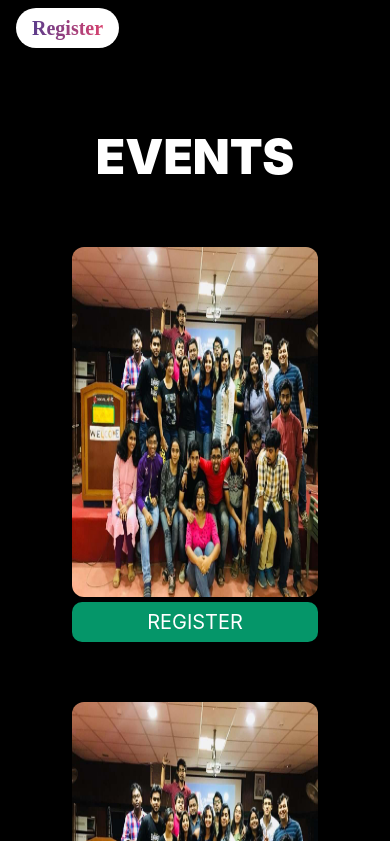
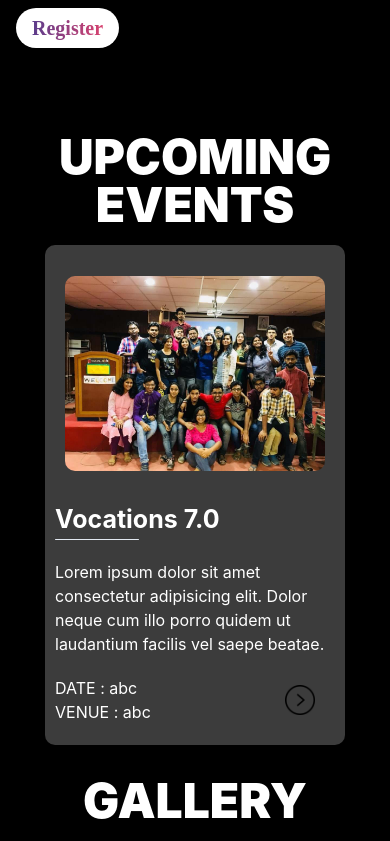
Before and after one commit to Anwesha712/test_vocation8.0, a React (Create React App) app: page / in a window 390 px wide. Shown: the part 823-1664 px from the top of the page. Built offline with nearby package versions, Linux system fonts and the light colour scheme; a web font is replaced by a local one.

Commit message:
upcoming event section updated

```diff
--- a/src/Home.js
+++ b/src/Home.js
@@ -15,14 +15,11 @@ const Home = () => {
         <Navbar className="hidden lg:relative" />
         <Hero/>
         <div className="p-4 bg-black h-5/5 w-4/4 shadow-2xl items-center justify-center ">
-          <Event/>
+        <Up_event />
         </div>
         <GalleryTW />
         <div className="p-4 bg-black h-5/5 w-4/4 shadow-2xl items-center justify-center ">
           <Member />
-        </div>
-        <div className="p-4 bg-black h-5/5 w-4/4 shadow-2xl items-center justify-center ">
-          <Up_event />
         </div>
         <Footer />
       </div>
--- a/src/Up_event.js
+++ b/src/Up_event.js
@@ -13,27 +13,11 @@ const Up_event = () => {
         body: "Lorem ipsum dolor sit amet consectetur adipisicing elit. Dolor neque cum illo porro quidem ut laudantium facilis vel saepe beatae.",
         date: "abc",
         venue: "abc",
-    },
-    {
-        id: 2,
-        imgSrc: Img1,
-        head: "Vocations 7.0",
-        body: "Lorem ipsum dolor sit amet consectetur adipisicing elit. Dolor neque cum illo porro quidem ut laudantium facilis vel saepe beatae.",
-        date: "abc",
-        venue: "abc",
-    },
-    {
-        id: 3,
-        imgSrc: Img1,
-        head: "Vocations 7.0",
-        body: "Lorem ipsum dolor sit amet consectetur adipisicing elit. Dolor neque cum illo porro quidem ut laudantium facilis vel saepe beatae.",
-        date: "abc",
-        venue: "abc",
     }
     ]
     return(
         <>
-        <div className="font-black text-5xl text-white my-4 mx-auto center ml-20">
+        <div className="main_head font-black text-5xl text-white my-4 mx-auto center">
           UPCOMING EVENTS
         </div>
          <div className="up inline-flex flex-wrap justify-center gap-2 w-full">
@@ -41,7 +25,7 @@ const Up_event = () => {
                 return(
                     <>
                     <div className="up_main">
-                    <div className="up_pic w-[40%] h-72 md:w-60 md:h-64" key={item.id}>
+                    <div className="up_pic" key={item.id}>
                         <img src={item.imgSrc} style={{width:'100%', height:"100%" }}/>
                     </div>
                     <div className="up_write">
--- a/src/up_event.css
+++ b/src/up_event.css
@@ -4,8 +4,12 @@
       column-count: 3;
     padding: 20px 50px 0px;
 }*/
+.main_head{
+    text-align: center;
+}
 .up_main{
-    height:300px;
+    width:600px;
+    height:400px;
     display:flex;
     flex-direction:row;
     justify-content: center;
@@ -13,9 +17,8 @@
     border-radius: 10px;
 }
 .up_main .up_pic{
-    margin-top: 20px;
+    margin: 20px;
     border-radius: 10px;
-    width:20%;
 }
 .up_main .up_pic img{
     border-radius: 10px 0 0 10px;
@@ -42,19 +45,62 @@ hr{
 .arrow img{
     width:30px;
     position: absolute;
-    top:65%;
-    left:80%;
+    top:72%;
+    left:78%;
 }
 
-/*@media (max-width:900px){
-    .up {
-        -webkit-column-count: 2;
-        -moz-column-count: 2;
-        column-count: 2;
-        padding: 20px;
+@media (max-width:700px){
+    .up_main{
+        width:400px;
+        height:600px;
+        display:flex;
+        flex-direction:column;
+        justify-content:center;
     }
-    .up_pic img{
-        margin-top: 10px;
+    .up_main .up_pic img{
+        border-radius: 10px;
+    }
+    .head{
+        margin-bottom:20px;
+    }
+    .body{
+        margin-bottom:20px;
+    }
+    .up_write{
+        width:100%;
+        padding:10px;
+    }
+    .arrow img{
+        position:absolute;
+        top:80%;
+        left:80%;
+    }
+}
 
+@media (max-width:500px){
+    .up_main{
+        width:300px;
+        height:500px;
+        display:flex;
+        flex-direction:column;
+        justify-content:center;
     }
-}*/
+    .up_main .up_pic img{
+        border-radius: 10px;
+    }
+    .head{
+        margin-bottom:20px;
+    }
+    .body{
+        margin-bottom:20px;
+    }
+    .up_write{
+        width:100%;
+        padding:10px;
+    }
+    .arrow img{
+        position:absolute;
+        top:80%;
+        left:80%;
+    }
+}
```
